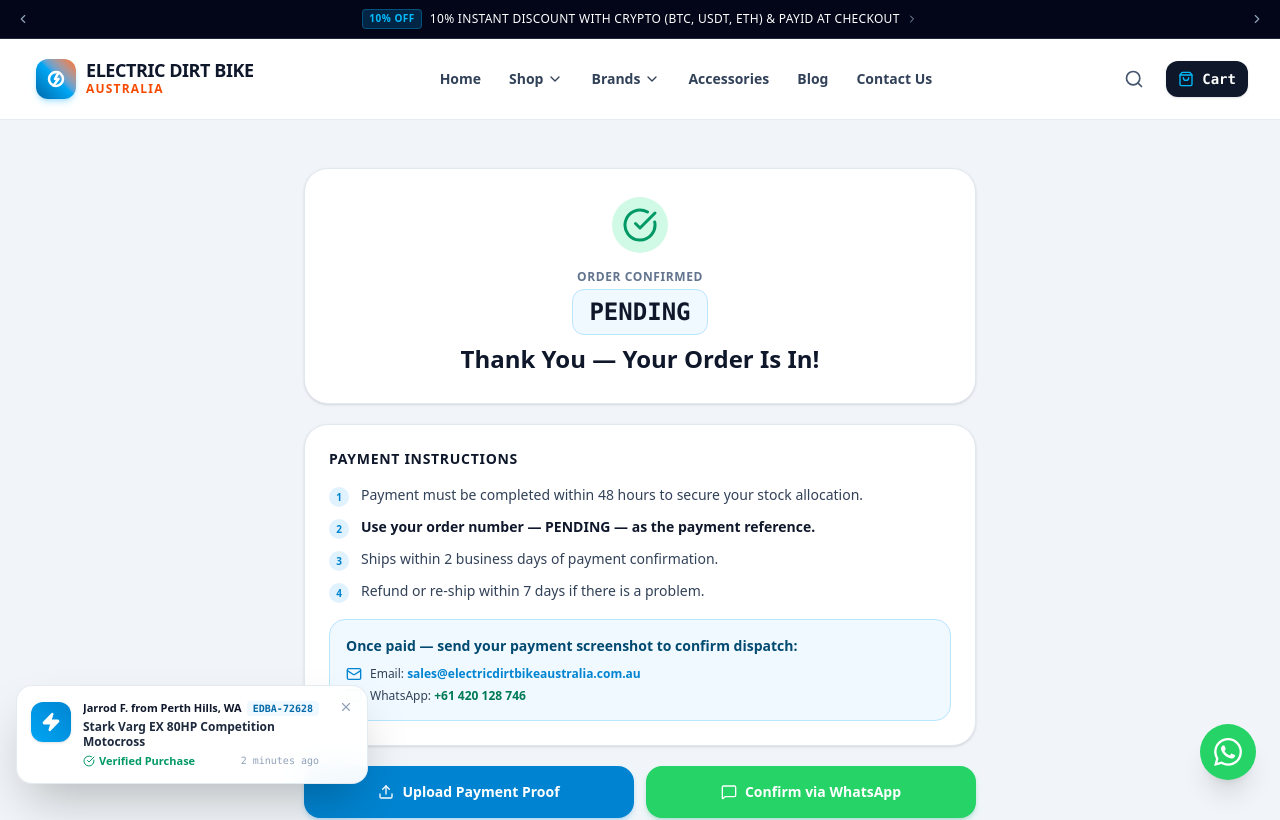
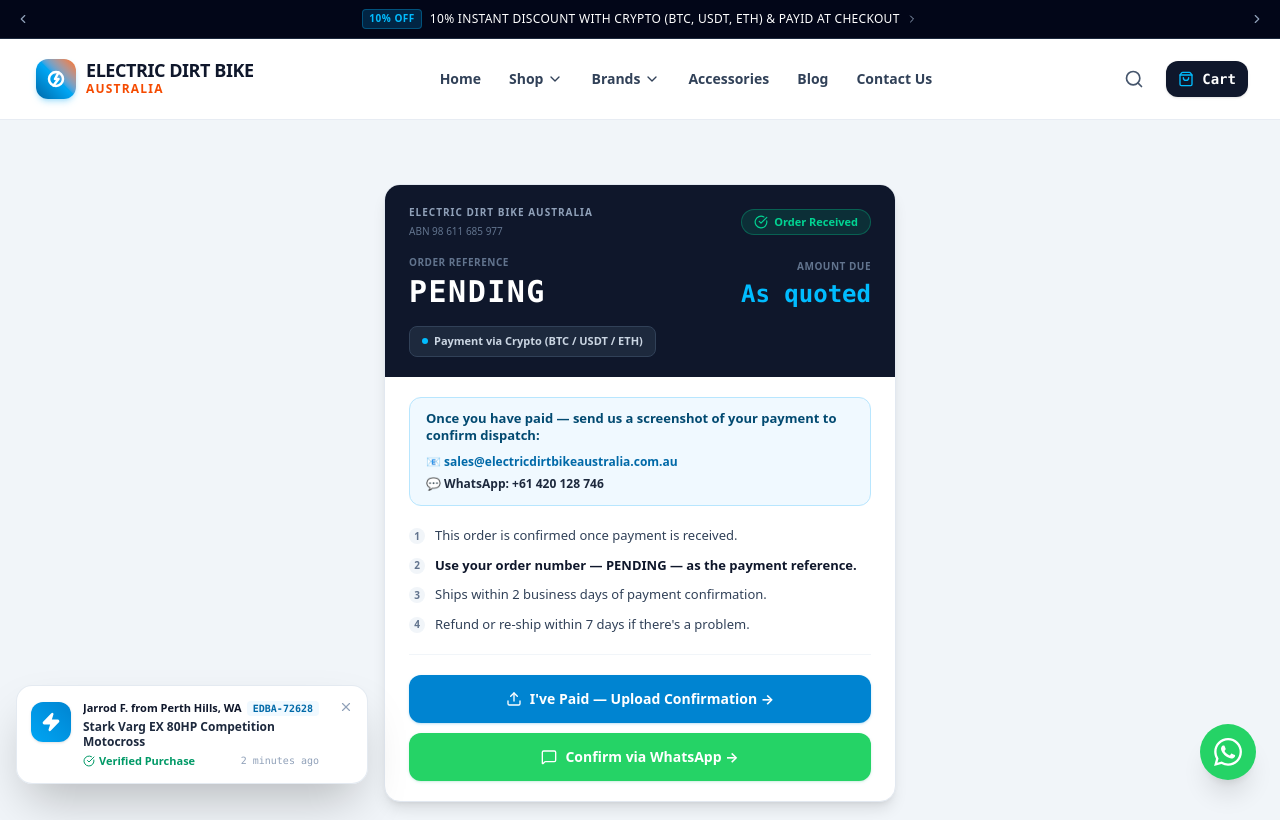
Before and after one commit to maestro-ai1/DIRT-BIKE-AUSTRALIA, a Next.js app: page /thank-you-order in a window 1280 px wide. Shown: the top 820 px of the page. Built offline with nearby package versions, Linux system fonts and the light colour scheme.

Commit message:
Redesign thank-you page as compact invoice
Dark header shows order ref, amount, and payment method.
Compact white body: screenshot-to-confirm instructions,
4 terms bullets, Upload Confirmation and WhatsApp buttons.

Co-Authored-By: Claude Sonnet 4.6 <noreply@anthropic.com>

```diff
--- a/app/thank-you-order/ThankYouOrderClient.tsx
+++ b/app/thank-you-order/ThankYouOrderClient.tsx
@@ -3,135 +3,156 @@
 import React from 'react';
 import { useSearchParams } from 'next/navigation';
 import Link from 'next/link';
-import { CheckCircle, Upload, MessageSquare, Clock, Truck, RotateCcw, Mail } from 'lucide-react';
-import { CONTACT } from '@/src/config/site';
+import { Upload, MessageSquare, CheckCircle } from 'lucide-react';
+import { REPLY } from '@/src/config/site';
 
 export function ThankYouOrderClient() {
   const searchParams = useSearchParams();
-  const orderRef = searchParams.get('ref') || 'PENDING';
+  const orderRef   = searchParams.get('ref')    || 'PENDING';
   const customerEmail = searchParams.get('email') || '';
   const paymentMethod = searchParams.get('method') || 'crypto';
-  const total = searchParams.get('total') || '';
+  const total      = searchParams.get('total')  || '';
 
   const methodLabel =
-    paymentMethod === 'crypto' ? 'Crypto (BTC / USDT / ETH)' :
-    paymentMethod === 'payid' ? 'PayID' :
-    'Bank Transfer (EFT)';
+    paymentMethod === 'crypto'        ? 'Crypto  (BTC / USDT / ETH)' :
+    paymentMethod === 'payid'         ? 'PayID  (Instant Bank Rail)'  :
+    paymentMethod === 'bank-transfer' ? 'Bank Transfer  (EFT)'        :
+                                        paymentMethod;
 
-  const waConfirmText = encodeURIComponent(
-    `Hi! I have completed payment for order *${orderRef}*.\n` +
-    (total ? `Amount paid: $${Number(total).toLocaleString()} AUD\n` : '') +
-    `Payment method: ${methodLabel}\n\nPlease confirm receipt. Thank you!`
+  const amountFormatted = total
+    ? `$${Number(total).toLocaleString('en-AU')} AUD`
+    : 'As quoted';
+
+  const waText = encodeURIComponent(
+    `Hi! Order *${orderRef}* placed for ${amountFormatted} via ${methodLabel}. ` +
+    `Ready to arrange payment — please send through the details. Thanks!`
   );
+  const waLink = `https://wa.me/61420128746?text=${waText}`;
 
-  const waLink = `https://wa.me/61420128746?text=${waConfirmText}`;
+  const terms = [
+    'This order is confirmed once payment is received.',
+    `Use your order number — ${orderRef} — as the payment reference.`,
+    'Ships within 2 business days of payment confirmation.',
+    "Refund or re-ship within 7 days if there's a problem.",
+  ];
 
   return (
-    <div className="max-w-2xl mx-auto space-y-5">
+    <div className="max-w-lg mx-auto">
 
-      {/* Order Confirmed Header */}
-      <div className="bg-white rounded-3xl border border-slate-200 shadow-sm p-7 text-center space-y-4">
-        <div className="w-14 h-14 bg-emerald-100 text-emerald-600 rounded-full flex items-center justify-center mx-auto">
-          <CheckCircle className="w-9 h-9" />
+      {/* Invoice Card */}
+      <div className="bg-white rounded-2xl overflow-hidden shadow-lg border border-slate-200">
+
+        {/* Dark Header */}
+        <div className="bg-slate-900 px-6 py-5">
+          <div className="flex items-center justify-between mb-4">
+            <div>
+              <p className="text-[10px] font-bold uppercase tracking-widest text-slate-400 mb-1">
+                Electric Dirt Bike Australia
+              </p>
+              <p className="text-[10px] text-slate-500">ABN {REPLY.bizNumber.value}</p>
             </div>
-        <div>
-          <p className="text-xs font-semibold text-slate-500 uppercase tracking-wider mb-1">Order Confirmed</p>
-          <div className="inline-block font-mono font-extrabold text-2xl text-slate-900 bg-sky-50 border border-sky-200 px-4 py-1.5 rounded-xl mb-2">
-            {orderRef}
-          </div>
-          <h1 className="text-xl sm:text-2xl font-extrabold text-slate-900">
-            Thank You — Your Order Is In!
-          </h1>
-          {customerEmail && (
-            <p className="text-xs text-slate-500 mt-1.5">
-              Confirmation sent to <span className="font-semibold text-slate-700">{customerEmail}</span>
-            </p>
-          )}
-        </div>
-
-        {total && (
-          <div className="bg-slate-50 border border-slate-200 rounded-2xl p-4 flex items-center justify-between">
-            <span className="text-sm font-bold text-slate-700">Amount Due</span>
-            <span className="font-mono font-extrabold text-xl text-sky-600">
-              ${Number(total).toLocaleString()} <span className="text-xs font-normal text-slate-500">AUD</span>
-            </span>
-          </div>
-        )}
-      </div>
-
-      {/* Payment Instructions */}
-      <div className="bg-white rounded-3xl border border-slate-200 shadow-sm p-6 space-y-4">
-        <h2 className="text-sm font-extrabold text-slate-900 uppercase tracking-wider">
-          Payment Instructions
-        </h2>
-
-        <div className="space-y-2.5">
-          {[
-            { icon: Clock, text: 'Payment must be completed within 48 hours to secure your stock allocation.' },
-            { icon: null, text: `Use your order number — ${orderRef} — as the payment reference.` },
-            { icon: Truck, text: 'Ships within 2 business days of payment confirmation.' },
-            { icon: RotateCcw, text: 'Refund or re-ship within 7 days if there is a problem.' },
-          ].map((item, i) => (
-            <div key={i} className="flex items-start gap-3 text-sm text-slate-700">
-              <div className="w-5 h-5 rounded-full bg-sky-100 flex items-center justify-center shrink-0 mt-0.5">
-                <span className="text-sky-600 font-extrabold text-[10px]">{i + 1}</span>
-              </div>
-              <span className={i === 1 ? 'font-semibold text-slate-900' : ''}>{item.text}</span>
-            </div>
-          ))}
-        </div>
-
-        {/* Send Screenshot Instructions */}
-        <div className="bg-sky-50 border border-sky-200 rounded-2xl p-4 space-y-2.5 mt-2">
-          <p className="text-sm font-bold text-sky-900">
-            Once paid — send your payment screenshot to confirm dispatch:
-          </p>
-          <div className="space-y-1.5">
-            <div className="flex items-center gap-2 text-xs text-slate-700">
-              <Mail className="w-4 h-4 text-sky-600 shrink-0" />
-              <span>
-                Email: <a href="mailto:sales@electricdirtbikeaustralia.com.au" className="font-semibold text-sky-600 hover:underline">
-                  sales&#64;electricdirtbikeaustralia.com.au
-                </a>
-              </span>
-            </div>
-            <div className="flex items-center gap-2 text-xs text-slate-700">
-              <MessageSquare className="w-4 h-4 text-emerald-600 shrink-0" />
-              <span>
-                WhatsApp: <span className="font-semibold text-emerald-700">+61 420 128 746</span>
-              </span>
-            </div>
-          </div>
+            <div className="flex items-center gap-1.5 bg-emerald-500/15 border border-emerald-400/30 text-emerald-400 text-[11px] font-bold px-3 py-1 rounded-full">
+              <CheckCircle className="w-3.5 h-3.5" />
+              Order Received
             </div>
           </div>
 
+          {/* Order Ref + Amount */}
+          <div className="flex items-end justify-between">
+            <div>
+              <p className="text-[10px] font-semibold text-slate-500 uppercase tracking-wider mb-1">
+                Order Reference
+              </p>
+              <p className="font-mono font-extrabold text-3xl text-white tracking-wider">
+                {orderRef}
+              </p>
+            </div>
+            <div className="text-right">
+              <p className="text-[10px] font-semibold text-slate-500 uppercase tracking-wider mb-1">
+                Amount Due
+              </p>
+              <p className="font-mono font-extrabold text-2xl text-sky-400">
+                {amountFormatted}
+              </p>
+            </div>
+          </div>
+
+          {/* Method chip */}
+          <div className="mt-4 inline-flex items-center gap-1.5 bg-slate-800 border border-slate-700 text-slate-300 text-[11px] font-semibold px-3 py-1.5 rounded-lg">
+            <span className="w-1.5 h-1.5 rounded-full bg-sky-400 inline-block" />
+            Payment via {methodLabel}
+          </div>
+        </div>
+
+        {/* Body */}
+        <div className="px-6 py-5 space-y-5">
+
+          {/* "Send screenshot" instruction */}
+          <div className="bg-sky-50 border border-sky-200 rounded-xl px-4 py-3">
+            <p className="text-[13px] font-bold text-sky-900 leading-snug">
+              Once you have paid — send us a screenshot of your payment to confirm dispatch:
+            </p>
+            <div className="mt-2 space-y-1">
+              <p className="text-[12px] text-slate-600">
+                📧&nbsp;
+                <a href="mailto:sales@electricdirtbikeaustralia.com.au" className="font-semibold text-sky-700 hover:underline">
+                  sales&#64;electricdirtbikeaustralia.com.au
+                </a>
+              </p>
+              <p className="text-[12px] text-slate-600">
+                💬&nbsp;<span className="font-semibold text-slate-800">WhatsApp: +61 420 128 746</span>
+              </p>
+            </div>
+          </div>
+
+          {/* Terms */}
+          <ul className="space-y-2.5">
+            {terms.map((t, i) => (
+              <li key={i} className="flex items-start gap-2.5 text-[13px] text-slate-700">
+                <span className="mt-0.5 w-4 h-4 rounded-full bg-slate-100 flex items-center justify-center shrink-0 text-[10px] font-extrabold text-slate-500">
+                  {i + 1}
+                </span>
+                <span className={i === 1 ? 'font-semibold text-slate-900' : ''}>{t}</span>
+              </li>
+            ))}
+          </ul>
+
+          {/* Divider */}
+          <div className="border-t border-slate-100" />
+
           {/* Action Buttons */}
-      <div className="grid grid-cols-1 sm:grid-cols-2 gap-3">
+          <div className="space-y-2.5">
             <Link
               href={`/confirm/?ref=${encodeURIComponent(orderRef)}`}
-          className="flex items-center justify-center gap-2 py-4 px-5 bg-sky-600 hover:bg-sky-500 text-white font-bold rounded-2xl text-sm transition-colors shadow-md shadow-sky-600/20"
+              className="flex items-center justify-center gap-2 w-full py-3.5 bg-sky-600 hover:bg-sky-500 text-white font-bold rounded-xl text-sm transition-colors shadow shadow-sky-600/20"
             >
               <Upload className="w-4 h-4" />
-          <span>Upload Payment Proof</span>
+              I've Paid — Upload Confirmation →
             </Link>
 
             <a
               href={waLink}
               target="_blank"
               rel="noopener noreferrer"
-          className="flex items-center justify-center gap-2 py-4 px-5 bg-[#25D366] hover:bg-[#20BA5A] text-white font-bold rounded-2xl text-sm transition-colors shadow-md shadow-emerald-600/20"
+              className="flex items-center justify-center gap-2 w-full py-3.5 bg-[#25D366] hover:bg-[#20BA5A] text-white font-bold rounded-xl text-sm transition-colors shadow shadow-emerald-600/15"
             >
               <MessageSquare className="w-4 h-4" />
-          <span>Confirm via WhatsApp</span>
+              Confirm via WhatsApp →
             </a>
           </div>
 
-      {/* Return link */}
-      <div className="text-center pt-2">
-        <Link
-          href="/shop/"
-          className="text-xs text-slate-500 hover:text-slate-700 font-semibold underline underline-offset-2"
-        >
+          {/* Footer note */}
+          {customerEmail && (
+            <p className="text-[11px] text-slate-400 text-center">
+              Confirmation sent to&nbsp;<span className="font-semibold text-slate-500">{customerEmail}</span>
+            </p>
+          )}
+        </div>
+      </div>
+
+      {/* Back link */}
+      <div className="text-center mt-5">
+        <Link href="/shop/" className="text-xs text-slate-500 hover:text-slate-700 font-semibold underline underline-offset-2">
           Continue browsing →
         </Link>
       </div>
--- a/app/thank-you-order/page.tsx
+++ b/app/thank-you-order/page.tsx
@@ -10,7 +10,7 @@ export const metadata: Metadata = {
 
 export default function ThankYouOrderPage() {
   return (
-    <div className="py-12 bg-slate-100 min-h-screen px-4">
+    <div className="py-10 sm:py-16 bg-slate-100 min-h-screen px-4">
       <div className="max-w-2xl mx-auto w-full">
         <Suspense fallback={<div className="p-8 text-center text-slate-500 text-sm">Loading…</div>}>
           <ThankYouOrderClient />
```
Lines whose indentation alone changed are shown as unchanged.
